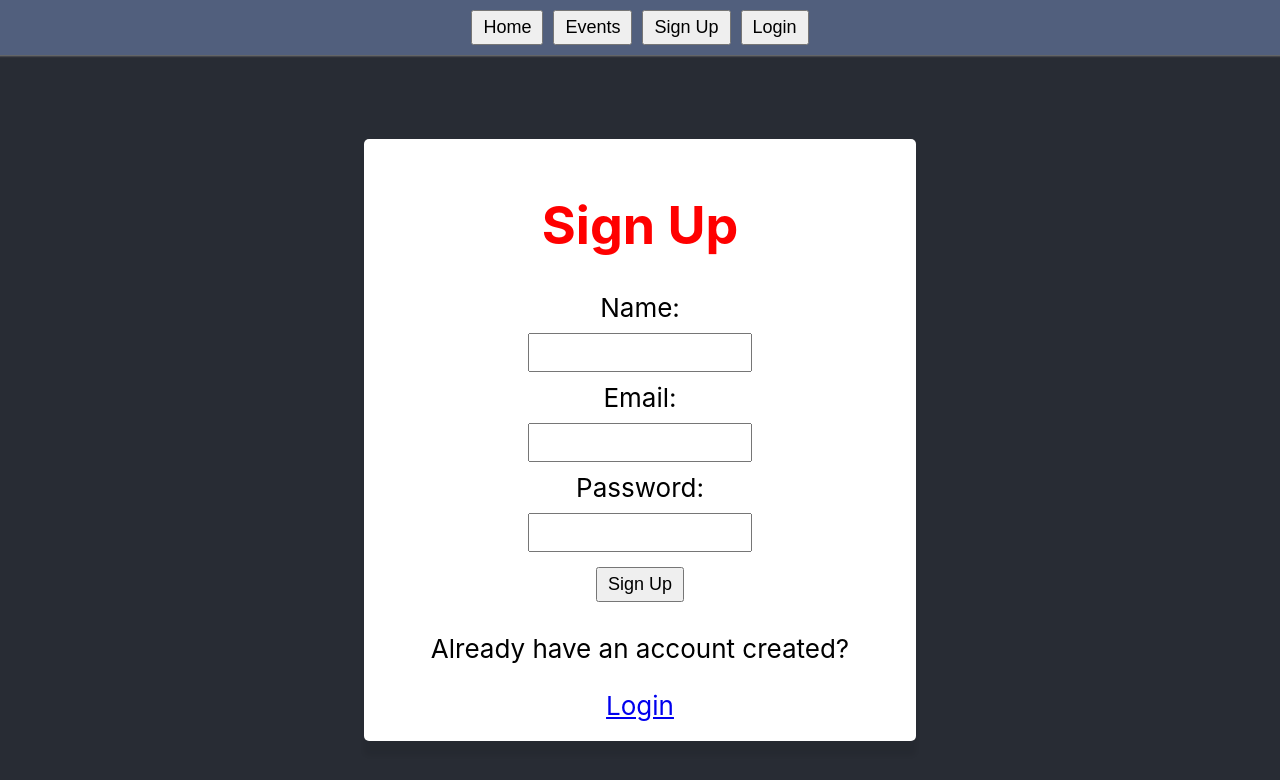
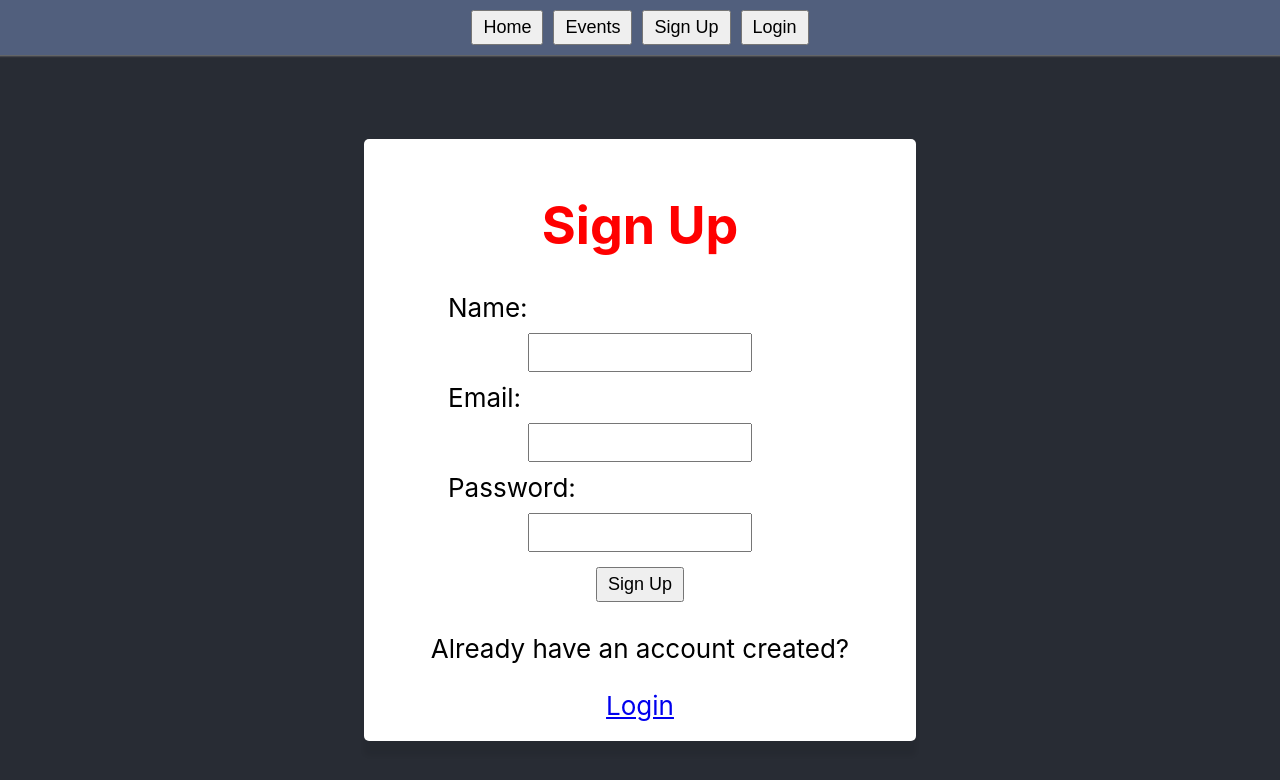
Before and after one commit to danialraja1600/carheaven-frontend, a React (Create React App) app in the folder carheaven-client/: page /signup in a window 1280 px wide. Shown: the top 780 px of the page. Built offline with nearby package versions, Linux system fonts and the light colour scheme.

Commit message:
labels on login&signup aligned & width adjusted

```diff
--- a/carheaven-client/src/index.css
+++ b/carheaven-client/src/index.css
@@ -91,6 +91,14 @@ form {
 
   color: red;
 }
+
+.LoginPage label, .SignUpPage label
+{
+  width: 75%;
+  text-align: left;
+}
+
+
 .car-form {
   display: flex;
   flex-direction: column;
```
